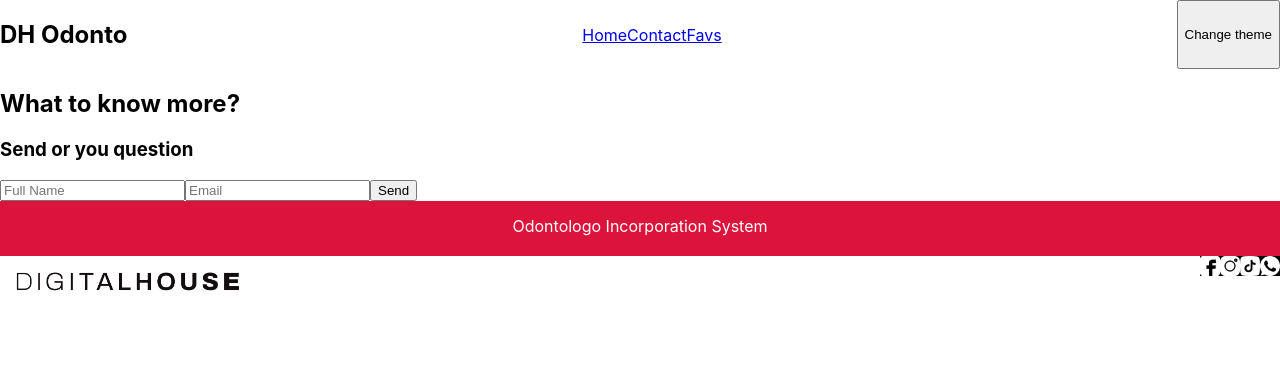
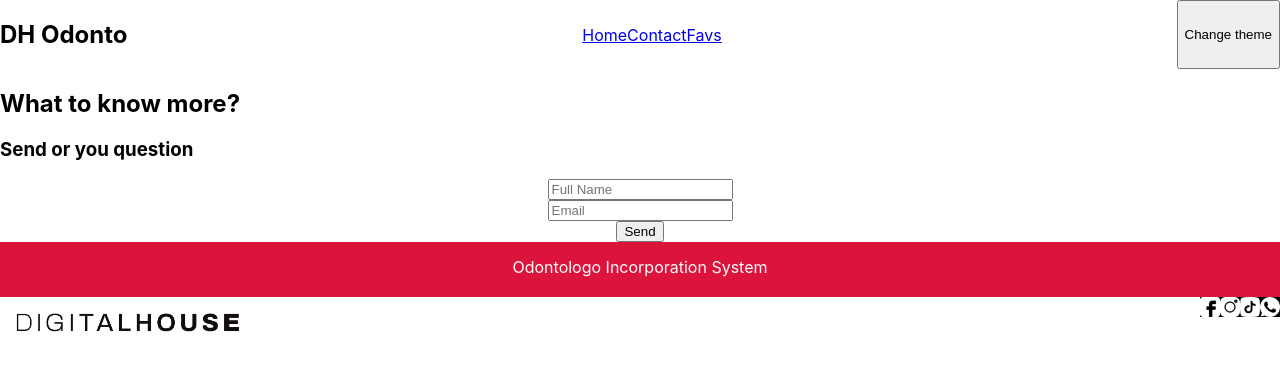
Before and after one commit to aris1310/Final-odoncra, a React (Create React App) app: page /contact in a window 1280 px wide. Shown: the top 370 px of the page. Built offline with nearby package versions, Linux system fonts and the light colour scheme; no server answers.

Commit message:
retoque en form

```diff
--- a/src/Componentes/Form/Form.js
+++ b/src/Componentes/Form/Form.js
@@ -1,11 +1,7 @@
-
+import styles from "./Form.module.css"
 
 
 const Form = ({setEnv,setError,info,setInfo}) => {
-
-
-
-
 
   const handleChange = (e)=>{
     setInfo({
@@ -25,11 +21,9 @@ const Form = ({setEnv,setError,info,setInfo}) => {
     }
   }
 
-
-
   return (
 
-  <form onSubmit={handleSubmit}>
+  <form onSubmit={handleSubmit} className={styles.form}>
     <input type="text" name='name' placeholder='Full Name' onChange={handleChange}/>
     <input type="email" name='email' placeholder='Email' onChange={handleChange}/>
     <button>Send</button>
--- /dev/null
+++ b/src/Componentes/Form/Form.module.css
@@ -0,0 +1,5 @@
+.form{
+    display: flex;
+    flex-direction: column;
+    align-items: center;
+}
```
